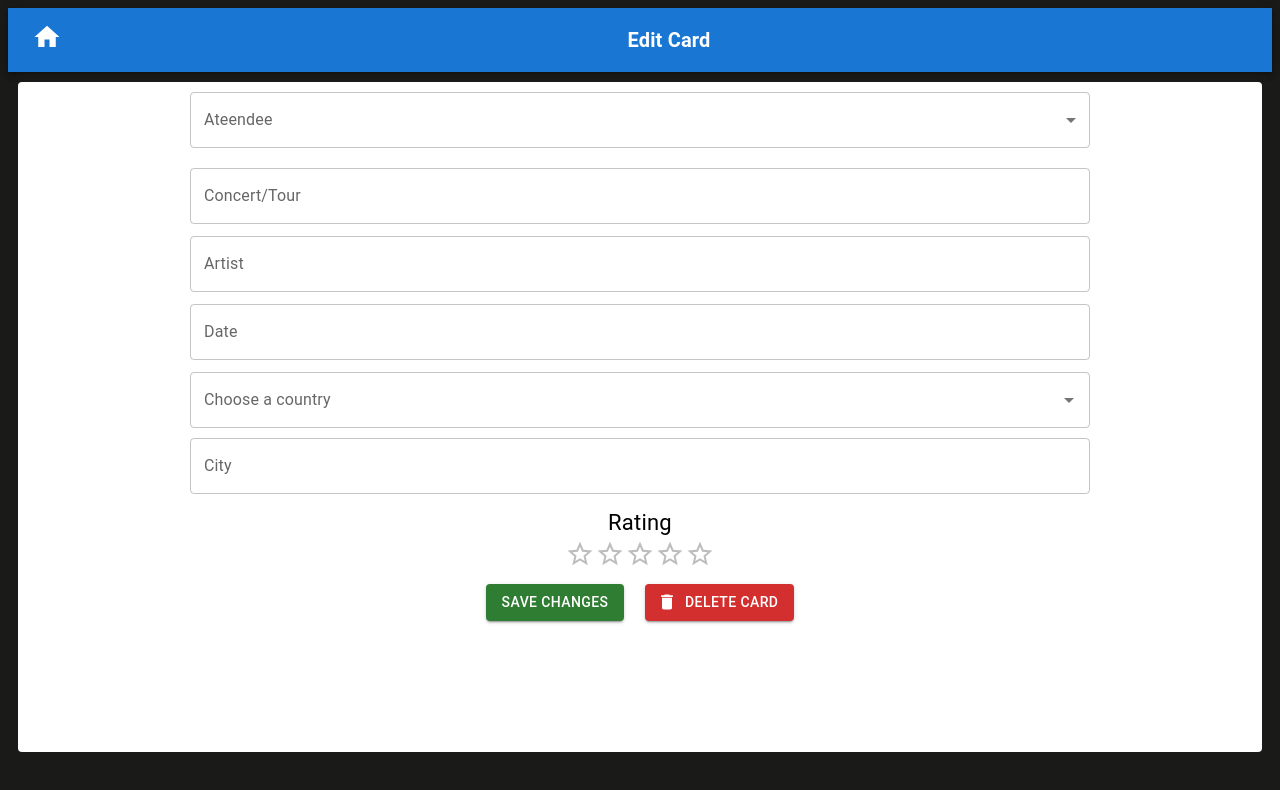
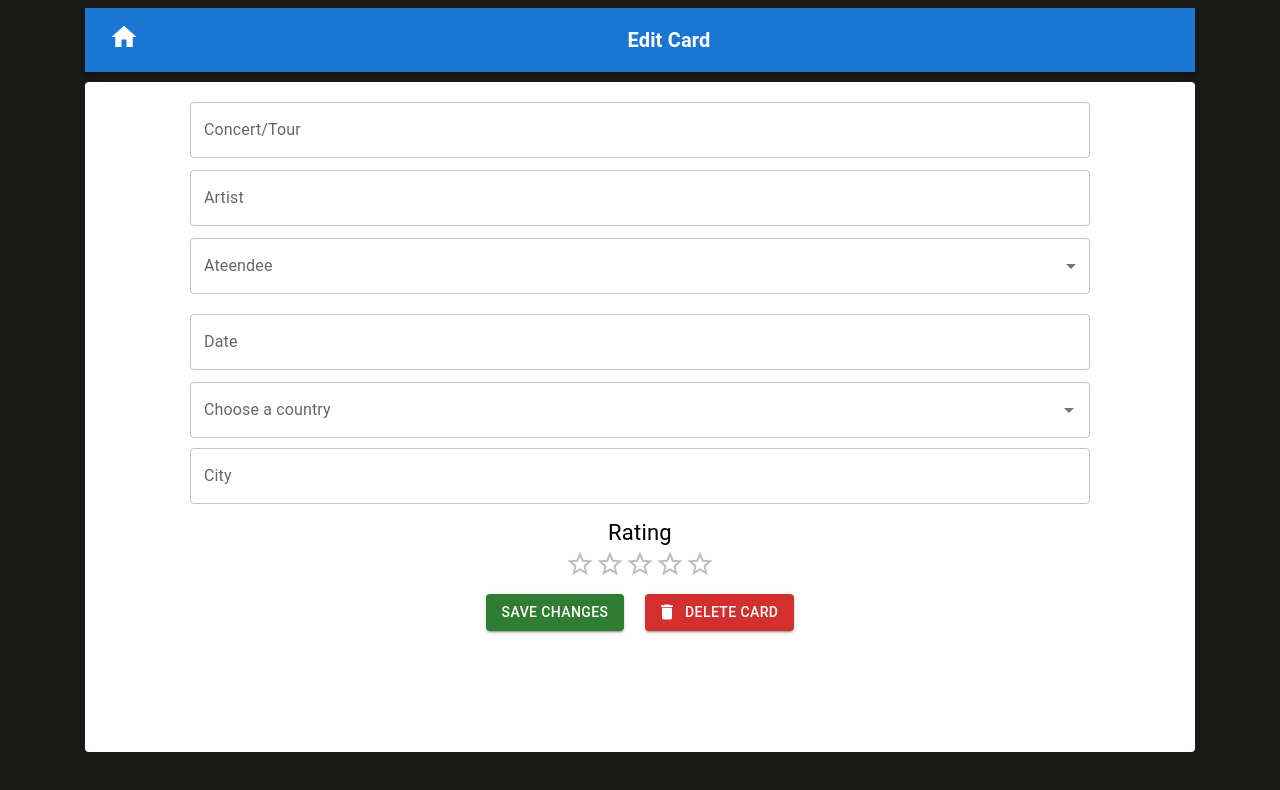
Before and after one commit to t-minini/concert-database, a React (Create React App) app: page /edit/1 in a window 1280 px wide. Shown: the top 790 px of the page. Built offline with nearby package versions, Linux system fonts and the light colour scheme; no server answers; a web font is replaced by a local one.

Commit message:
editCard page final version

```diff
--- a/src/pages/EditCardPage/index.js
+++ b/src/pages/EditCardPage/index.js
@@ -101,7 +101,7 @@ export function EditCardPage() {
 	}
 
 	return (
-		<>
+		<div className={style.general}>
 			<Box sx={{ flexGrow: 1 }}>
 				<AppBar position='static'>
 					<Toolbar>
@@ -128,6 +128,25 @@ export function EditCardPage() {
 				</AppBar>
 			</Box>
 			<form onSubmit={handleSubmit} className={style.editForm}>
+				<TextField
+					className={style.editInput}
+					id='concert-tour'
+					label='Concert/Tour'
+					variant='outlined'
+					name='concert'
+					value={form.concert}
+					onChange={handleChange}
+					style={{ marginTop: '10px' }}
+				/>
+				<TextField
+					className={style.editInput}
+					id='artist'
+					label='Artist'
+					variant='outlined'
+					name='artist'
+					value={form.artist}
+					onChange={handleChange}
+				/>
 				<FormControl className={style.formControl}>
 					<InputLabel id='demo-simple-select-label'>Ateendee</InputLabel>
 					<Select
@@ -143,25 +162,6 @@ export function EditCardPage() {
 						<MenuItem value={'Lucas Colombo'}>Lucas Colombo</MenuItem>
 					</Select>
 				</FormControl>
-
-				<TextField
-					className={style.editInput}
-					id='concert-tour'
-					label='Concert/Tour'
-					variant='outlined'
-					name='concert'
-					value={form.concert}
-					onChange={handleChange}
-				/>
-				<TextField
-					className={style.editInput}
-					id='artist'
-					label='Artist'
-					variant='outlined'
-					name='artist'
-					value={form.artist}
-					onChange={handleChange}
-				/>
 				<TextField
 					className={style.editInput}
 					id='date'
@@ -224,6 +224,6 @@ export function EditCardPage() {
 					</Button>
 				</div>
 			</form>
-		</>
+		</div>
 	);
 }
--- a/src/pages/EditCardPage/style.module.css
+++ b/src/pages/EditCardPage/style.module.css
@@ -1,3 +1,9 @@
+.general {
+	width: 1110px !important;
+	height: 740px !important;
+	margin: auto !important;
+}
+
 .pageTitle {
 	display: flex;
 	justify-content: center;
@@ -6,7 +12,7 @@
 .editForm {
 	background-color: white;
 	height: 650px;
-	margin: 10px;
+	margin-top: 10px;
 	border-radius: 4px;
 	padding: 10px;
 	display: flex;
```
